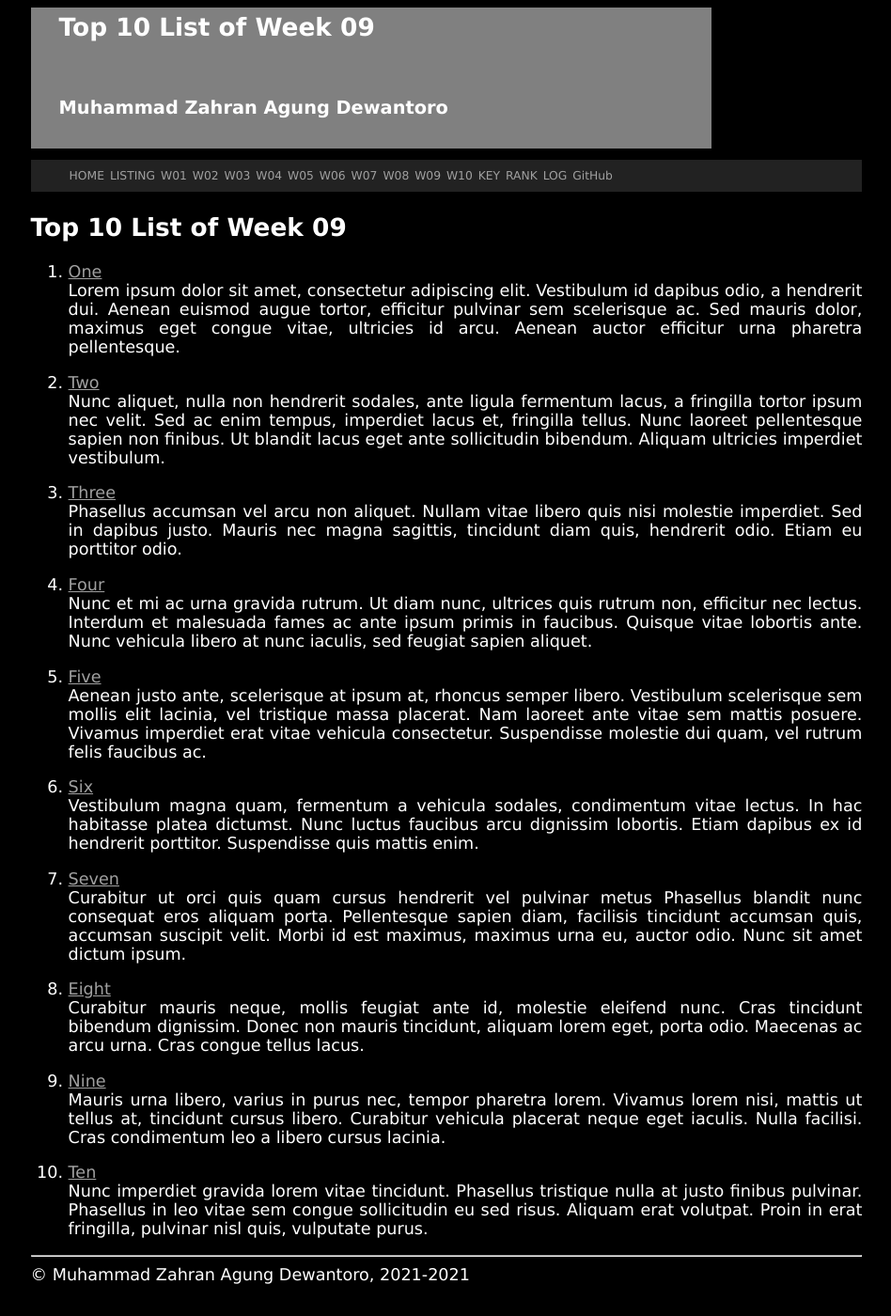
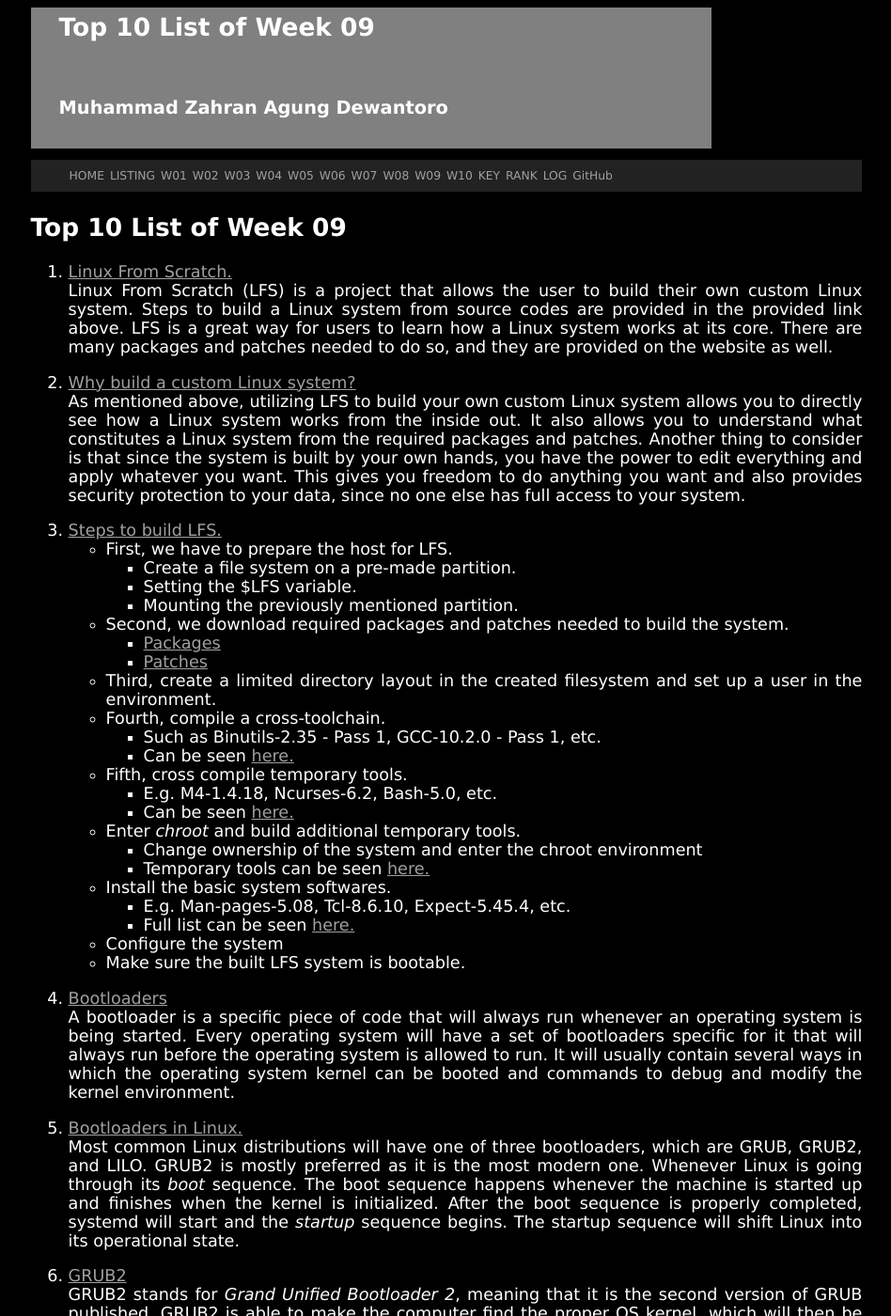
Before and after one commit to mzahranagung/os211, a Jekyll site: the page built from w09.md, in a window 1280 px wide and 1400 px high. Shown: the whole window at 94% size, without its empty margins (165-1113 px from the left). Built offline with Jekyll 4.4.1, drawn with Linux system fonts in a browser that asks for light colours; our own code applies the rules of GitHub Pages for plain Markdown files; some of the changed text lies outside the part shown.

Commit message:
Update w09.md

```diff
--- a/w09.md
+++ b/w09.md
@@ -5,72 +5,63 @@ permalink: /W09/
 
 # Top 10 List of Week 09
 
-1. [One](https://en.wikipedia.org/wiki/1)<br>
-Lorem ipsum dolor sit amet, consectetur adipiscing elit.
-Vestibulum id dapibus odio, a hendrerit dui.
-Aenean euismod augue tortor, efficitur pulvinar sem scelerisque ac.
-Sed mauris dolor, maximus eget congue vitae, ultricies id arcu.
-Aenean auctor efficitur urna pharetra pellentesque.
+1. [Linux From Scratch.](http://www.linuxfromscratch.org/)<br>
+Linux From Scratch (LFS) is a project that allows the user to build their own custom Linux system. Steps to build a Linux system from source codes are provided in the provided link above. LFS is a great way for users to learn how a Linux system works at its core. There are many packages and patches needed to do so, and they are provided on the website as well.
 
-2. [Two](https://en.wikipedia.org/wiki/2)<br>
-Nunc aliquet, nulla non hendrerit sodales, ante ligula fermentum lacus, a fringilla tortor ipsum nec velit.
-Sed ac enim tempus, imperdiet lacus et, fringilla tellus.
-Nunc laoreet pellentesque sapien non finibus.
-Ut blandit lacus eget ante sollicitudin bibendum.
-Aliquam ultricies imperdiet vestibulum.
+2. [Why build a custom Linux system?](http://www.linuxfromscratch.org/lfs/view/stable/prologue/audience.html)<br>
+As mentioned above, utilizing LFS to build your own custom Linux system allows you to directly see how a Linux system works from the inside out. It also allows you to understand what constitutes a Linux system from the required packages and patches. Another thing to consider is that since the system is built by your own hands, you have the power to edit everything and apply whatever you want. This gives you freedom to do anything you want and also provides security protection to your data, since no one else has full access to your system.
 
-3. [Three](https://en.wikipedia.org/wiki/3)<br>
-Phasellus accumsan vel arcu non aliquet.
-Nullam vitae libero quis nisi molestie imperdiet.
-Sed in dapibus justo.
-Mauris nec magna sagittis, tincidunt diam quis, hendrerit odio.
-Etiam eu porttitor odio.
+3. [Steps to build LFS.](http://www.linuxfromscratch.org/lfs/view/stable/index.html)<br>
+* First, we have to prepare the host for LFS.
+  - Create a file system on a pre-made partition.
+  - Setting the $LFS variable.
+  - Mounting the previously mentioned partition.
+* Second, we download required packages and patches needed to build the system.
+  - [Packages](http://www.linuxfromscratch.org/lfs/view/stable/chapter03/packages.html)
+  - [Patches](http://www.linuxfromscratch.org/lfs/view/stable/chapter03/patches.html)
+* Third, create a limited directory layout in the created filesystem and set up a user in the environment.
+* Fourth, compile a cross-toolchain.
+  - Such as Binutils-2.35 - Pass 1, GCC-10.2.0 - Pass 1, etc.
+  - Can be seen [here.](http://www.linuxfromscratch.org/lfs/view/stable/chapter05/introduction.html)
+* Fifth, cross compile temporary tools.
+  - E.g. M4-1.4.18, Ncurses-6.2, Bash-5.0, etc.
+  - Can be seen [here.](http://www.linuxfromscratch.org/lfs/view/stable/chapter06/introduction.html)
+* Enter *chroot* and build additional temporary tools.
+  - Change ownership of the system and enter the chroot environment
+  - Temporary tools can be seen [here.](http://www.linuxfromscratch.org/lfs/view/stable/chapter07/chapter07.html)
+* Install the basic system softwares.
+  - E.g. Man-pages-5.08, Tcl-8.6.10, Expect-5.45.4, etc.
+  - Full list can be seen [here.](http://www.linuxfromscratch.org/lfs/view/stable/chapter08/introduction.html)
+* Configure the system
+* Make sure the built LFS system is bootable.
 
-4. [Four](https://en.wikipedia.org/wiki/4)<br>
-Nunc et mi ac urna gravida rutrum.
-Ut diam nunc, ultrices quis rutrum non, efficitur nec lectus.
-Interdum et malesuada fames ac ante ipsum primis in faucibus.
-Quisque vitae lobortis ante.
-Nunc vehicula libero at nunc iaculis, sed feugiat sapien aliquet.
+4. [Bootloaders](https://www.cs.tau.ac.il/telux/lin-club_files/linux-boot/slide0002.htm#:~:text=Bootloader%20is%20a%20piece%20of,any%20operating%20system%20is%20running.&text=Bootloaders%20usually%20contain%20several%20ways,will%20concentrate%20on%20Linux%20bootloaders.)<br>
+A bootloader is a specific piece of code that will always run whenever an operating system is being started. Every operating system will have a set of bootloaders specific for it that will always run before the operating system is allowed to run. It will usually contain several ways in which the operating system kernel can be booted and commands to debug and modify the kernel environment.
 
-5. [Five](https://en.wikipedia.org/wiki/5)<br>
-Aenean justo ante, scelerisque at ipsum at, rhoncus semper libero.
-Vestibulum scelerisque sem mollis elit lacinia, vel tristique massa placerat.
-Nam laoreet ante vitae sem mattis posuere.
-Vivamus imperdiet erat vitae vehicula consectetur.
-Suspendisse molestie dui quam, vel rutrum felis faucibus ac.
+5. [Bootloaders in Linux.](https://opensource.com/article/17/2/linux-boot-and-startup)<br>
+Most common Linux distributions will have one of three bootloaders, which are GRUB, GRUB2, and LILO. GRUB2 is mostly preferred as it is the most modern one. Whenever Linux is going through its *boot* sequence. The boot sequence happens whenever the machine is started up and finishes when the kernel is initialized. After the boot sequence is properly completed, systemd will start and the *startup* sequence begins. The startup sequence will shift Linux into its operational state.
 
-6. [Six](https://en.wikipedia.org/wiki/6)<br>
-Vestibulum magna quam, fermentum a vehicula sodales, condimentum vitae lectus.
-In hac habitasse platea dictumst.
-Nunc luctus faucibus arcu dignissim lobortis.
-Etiam dapibus ex id hendrerit porttitor.
-Suspendisse quis mattis enim.
+6. [GRUB2](https://opensource.com/article/17/2/linux-boot-and-startup)<br>
+GRUB2 stands for *Grand Unified Bootloader 2*, meaning that it is the second version of GRUB published. GRUB2 is able to make the computer find the proper OS kernel, which will then be loaded into the memory. GRUB2 allows multiboot specifications, meaning that it is usable to boot many versions of Linux and other OSs. GRUB2 can also allow the user to boot any kernel from any Linux distribution to allow ease of access. There are several steps that will be executed by GRUB2.
+* Allows the BIOS to search attached disks for a boot record and loads it into the memory to be executed.
+* Beginning the execution with the filesystem drivers necessary to locate files necessary in the next step.
+* Loads the selected kernel into memory and switches contol of the computer to that kernel.
 
-7. [Seven](https://en.wikipedia.org/wiki/7)<br>
-Curabitur ut orci quis quam cursus hendrerit vel pulvinar metus
-Phasellus blandit nunc consequat eros aliquam porta.
-Pellentesque sapien diam, facilisis tincidunt accumsan quis, accumsan suscipit velit.
-Morbi id est maximus, maximus urna eu, auctor odio.
-Nunc sit amet dictum ipsum.
+7. [systemd.](https://opensource.com/article/17/2/linux-boot-and-startup)<br>
+systemd is where all processes start from and it will be responsible to bring Linux into a working state. systemd will first mount the selected filesystems and access provided config files. These files are used to determine which state the machine should boot into. These config files are located in the mounted filesystem, in the **/etc** directory.
 
-8. [Eight](https://en.wikipedia.org/wiki/8)<br>
-Curabitur mauris neque, mollis feugiat ante id, molestie eleifend nunc.
-Cras tincidunt bibendum dignissim.
-Donec non mauris tincidunt, aliquam lorem eget, porta odio.
-Maecenas ac arcu urna.
-Cras congue tellus lacus.
+8. [Firmware.](https://techterms.com/definition/firmware)<br>
+Firmware is a type of software that is stored on a flashable hardware device, such as EEPROMs. This is the opposite of regular softwares, which are stored in the disk. The firmware is at its core, a specific set of instructions that will be loaded into the hardware in order to be executed. The y usually provide instructions on how the device is able to communicate with other hardwares.
 
-9. [Nine](https://en.wikipedia.org/wiki/9)<br>
-Mauris urna libero, varius in purus nec, tempor pharetra lorem.
-Vivamus lorem nisi, mattis ut tellus at, tincidunt cursus libero.
-Curabitur vehicula placerat neque eget iaculis.
-Nulla facilisi.
-Cras condimentum leo a libero cursus lacinia.
+9. [Controversies of systemd.](https://www.infoworld.com/article/3159124/linux-why-do-people-hate-systemd.html)<br>
+Although systemd sounds useful, there are many developers out there that dislike it. It was first introduced as a method to improve bootup times and improve loggings. Opinions on this matter differ however, as some people report that systemd does allow faster bootup times, while other people report no differences at all. While this change should not matter if nothing is affected, it is only true if systemd itself is not inflexible and convoluted to maintain. Most Linux users still prefer the older methods to boot, such as *SysVInit* and *BSD init*. With more and more versions of Linux adapting systemd, many people has had to change their systems to adapt systemd as well.
 
-10. [Ten](https://en.wikipedia.org/wiki/10)<br>
-Nunc imperdiet gravida lorem vitae tincidunt.
-Phasellus tristique nulla at justo finibus pulvinar.
-Phasellus in leo vitae sem congue sollicitudin eu sed risus.
-Aliquam erat volutpat.
-Proin in erat fringilla, pulvinar nisl quis, vulputate purus.
+10. [systemd command examples.](https://www.linux.com/training-tutorials/understanding-and-using-systemd/)<br>
+* `# systemctl start [name.service]` --> used to start a specific service.
+* `# systemct1 stop [name.service]` --> used to stop a specific service.
+* `# systemctl restart [name.service]` --> used to restart a specific service.
+* `# systemct1 reload [name.service]` --> used to reload a specific service.
+* `$ systemct1 status [name.service]` --> displays the current status of a specific service.
+* `# systemctl is-active [name.service]` --> checks whether a specific service is active or not.
+* `$ systemctl list-units --type service --all` --> displays all units available.
+* etc.
```
